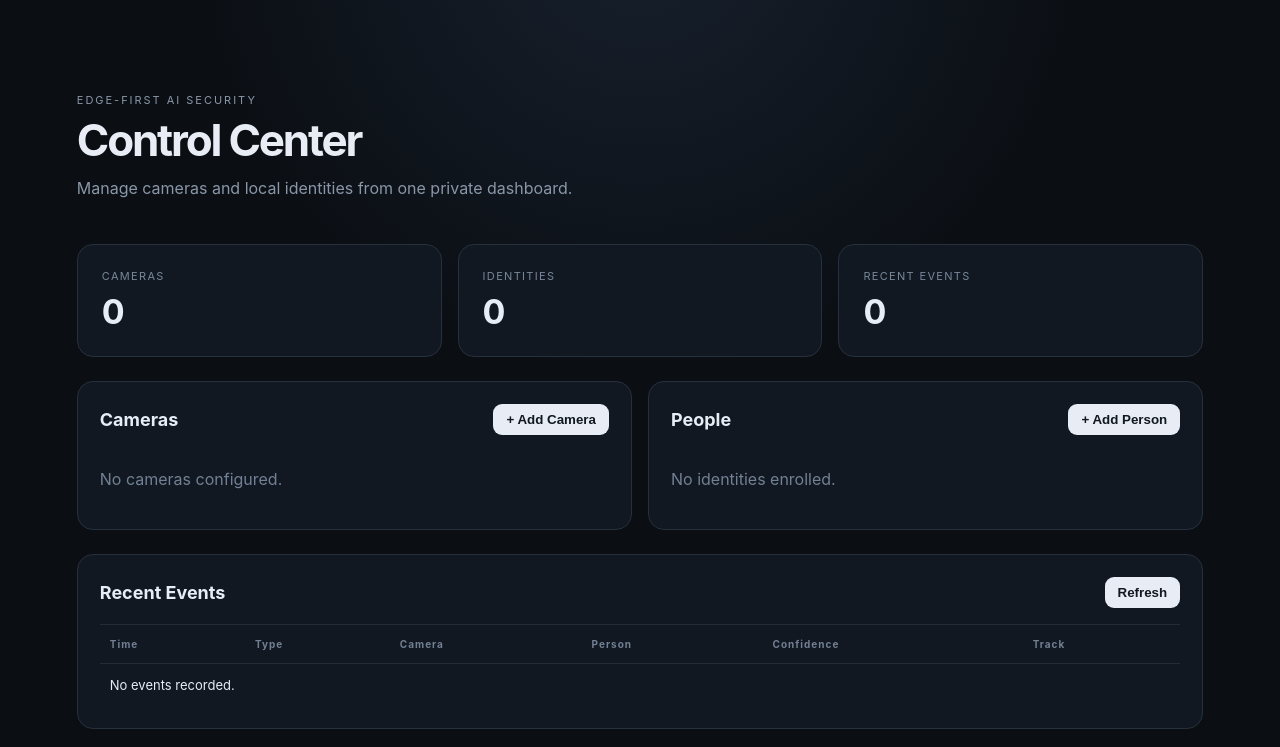
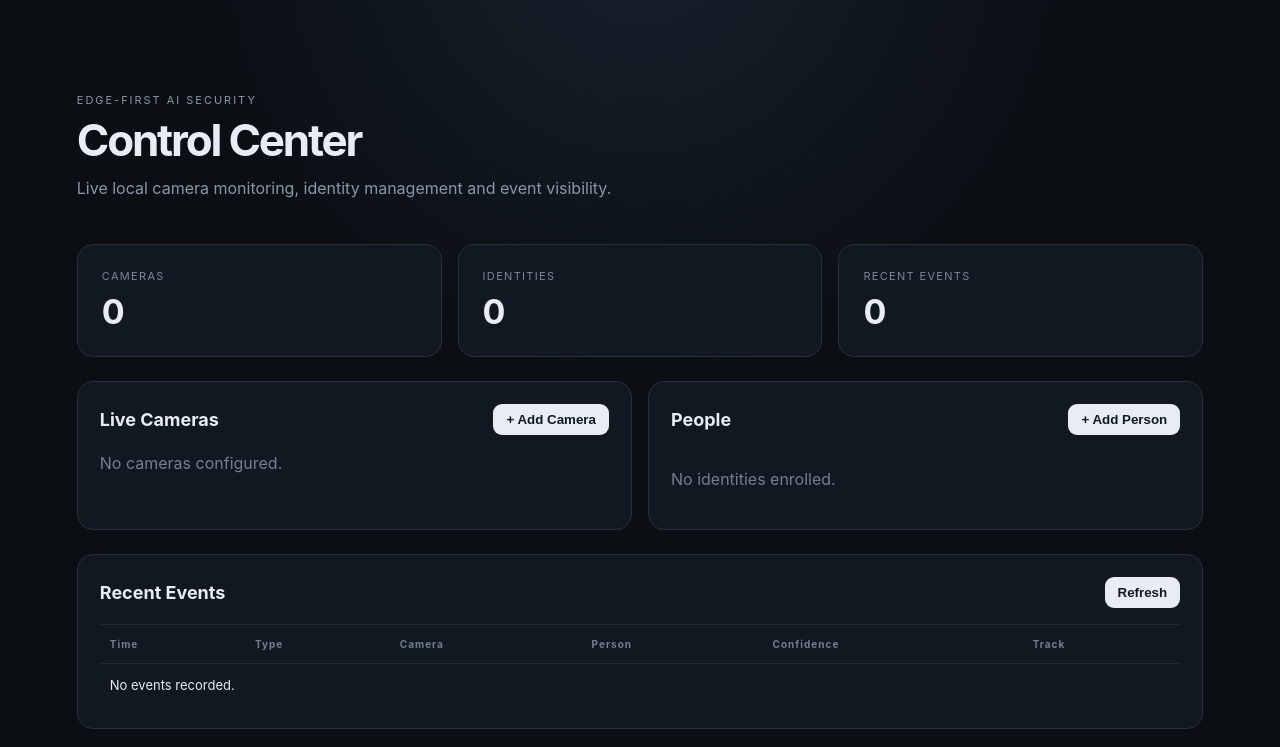
Before and after one commit to Vikash222/SurvilAI-2, a Flask app: page / in a window 1280 px wide. Shown: the part 72-819 px from the top of the page. Run offline with Flask 3, Linux system fonts and the light colour scheme; data that the repository does not hold is empty.

Commit message:
feat(phase9): add live camera cards to dashboard

```diff
--- a/dashboard/templates/index.html
+++ b/dashboard/templates/index.html
@@ -1,9 +1,9 @@
 <!doctype html>
 <html lang="en"><head><meta charset="utf-8"><meta name="viewport" content="width=device-width,initial-scale=1"><title>SurvilAI Control Center</title><link rel="stylesheet" href="/static/app.css"></head>
 <body><header class="topbar"><div><strong>SurvilAI</strong><span>Local Security Control Center</span></div><div id="health" class="pill">Checking…</div></header>
-<main><section class="hero"><p class="eyebrow">EDGE-FIRST AI SECURITY</p><h1>Control Center</h1><p>Manage cameras and local identities from one private dashboard.</p></section>
+<main><section class="hero"><p class="eyebrow">EDGE-FIRST AI SECURITY</p><h1>Control Center</h1><p>Live local camera monitoring, identity management and event visibility.</p></section>
 <section class="cards"><article><small>CAMERAS</small><strong id="camera-count">0</strong></article><article><small>IDENTITIES</small><strong id="people-count">0</strong></article><article><small>RECENT EVENTS</small><strong id="event-count">0</strong></article></section>
-<div class="grid"><section class="panel"><div class="panel-head"><h2>Cameras</h2><button onclick="openModal('camera-modal')">+ Add Camera</button></div><div id="cameras" class="list"></div></section>
+<div class="grid"><section class="panel"><div class="panel-head"><h2>Live Cameras</h2><button onclick="openModal('camera-modal')">+ Add Camera</button></div><div id="cameras" class="camera-grid"></div></section>
 <section class="panel"><div class="panel-head"><h2>People</h2><button onclick="openModal('person-modal')">+ Add Person</button></div><div id="people" class="list"></div></section></div>
 <section class="panel"><div class="panel-head"><h2>Recent Events</h2><button onclick="load()">Refresh</button></div><div class="table-wrap"><table><thead><tr><th>Time</th><th>Type</th><th>Camera</th><th>Person</th><th>Confidence</th><th>Track</th></tr></thead><tbody id="events"><tr><td colspan="6">Loading…</td></tr></tbody></table></div></section></main>
 <div id="camera-modal" class="modal"><form class="dialog" onsubmit="addCamera(event)"><button type="button" class="close" onclick="closeModal('camera-modal')">×</button><h2>Add Camera</h2><label>Name<input id="camera-name" required placeholder="Gate 01"></label><label>Source<input id="camera-source" required placeholder="0 or rtsp://…"></label><button>Add Camera</button></form></div>
```
